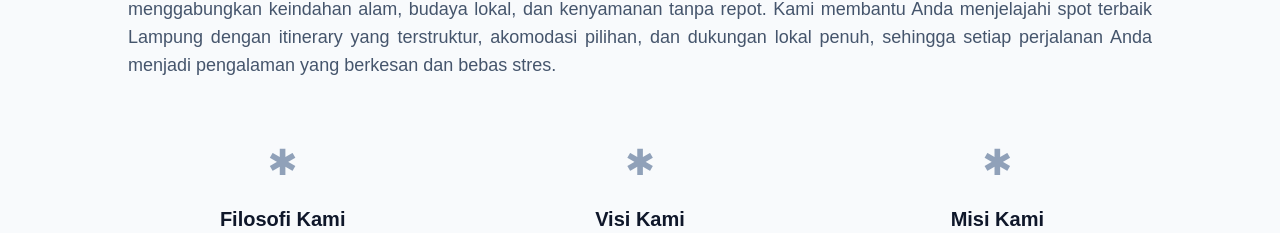
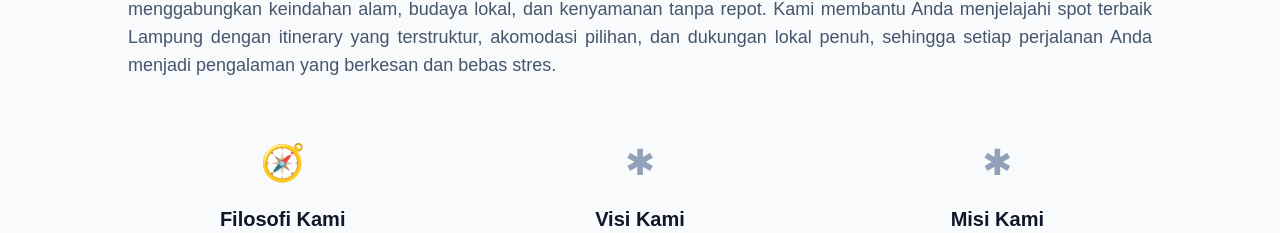
Before and after one commit to Nafiz-547/TI-WEB-24A-ShuangXi, a Next.js app in the folder siger-trip/: page /tentang_kami in a window 1280 px wide. Shown: the part 772-1005 px from the top of the page. Built offline with nearby package versions, Linux system fonts and the light colour scheme.

Commit message:
akmal: mengganti icon pada bagian filosofi kami

```diff
--- a/siger-trip/app/tentang_kami/page.tsx
+++ b/siger-trip/app/tentang_kami/page.tsx
@@ -46,7 +46,7 @@ export default function AboutPage() {
 
         <div className="grid gap-12 lg:grid-cols-3 mb-20">
           <div className="text-center">
-            <div className="text-4xl mb-6 text-slate-400">✱</div>
+            <div className="text-4xl mb-6 text-slate-400">🧭</div>
             <h3 className="card-title text-xl mb-3">Filosofi Kami</h3>
             <p className="card-desc leading-7 text-justify">
               Mengubah perjalanan menjadi cerita bermakna. Kami percaya setiap destinasi memiliki cerita unik yang menghubungkan wisatawan dengan budaya lokal Lampung.
```
